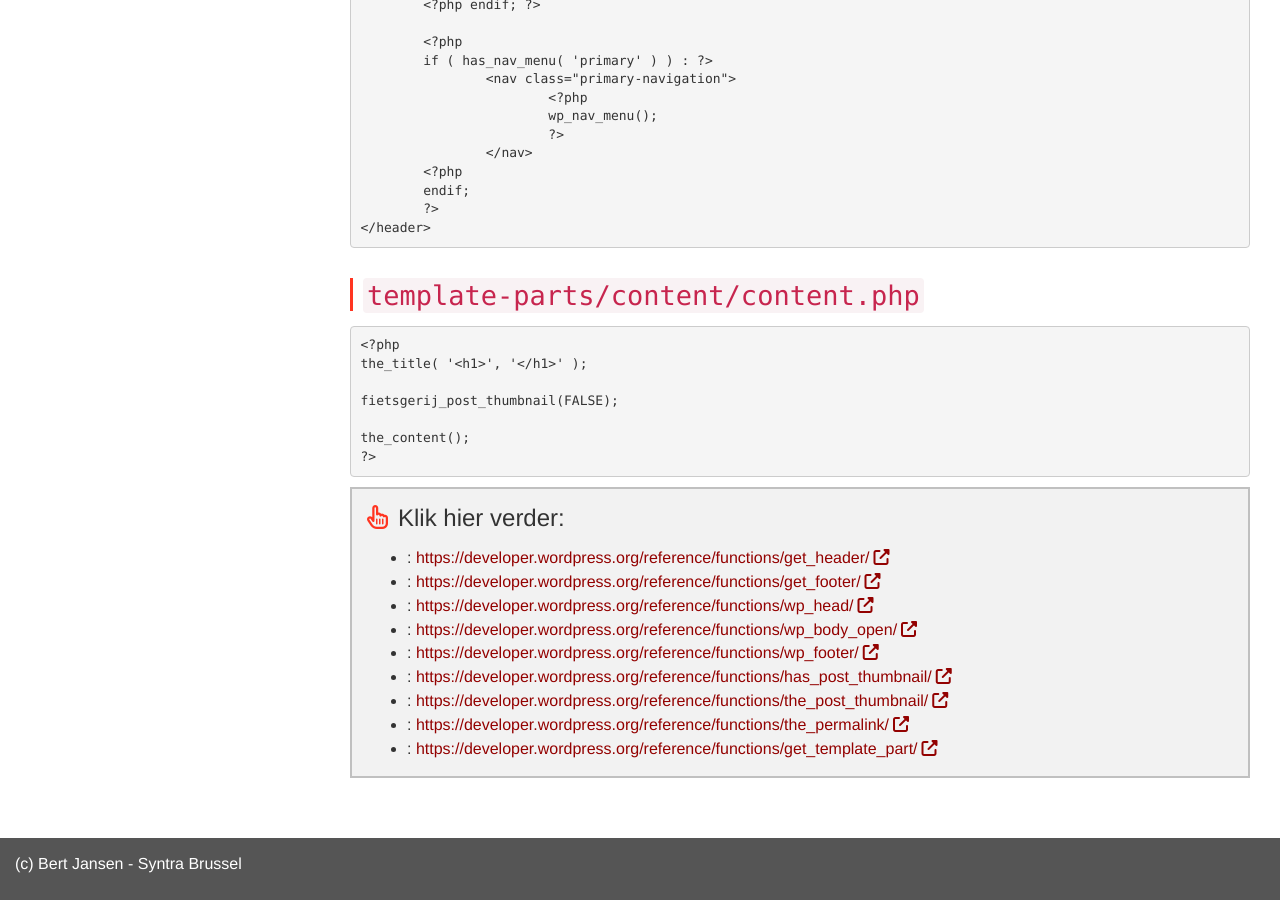
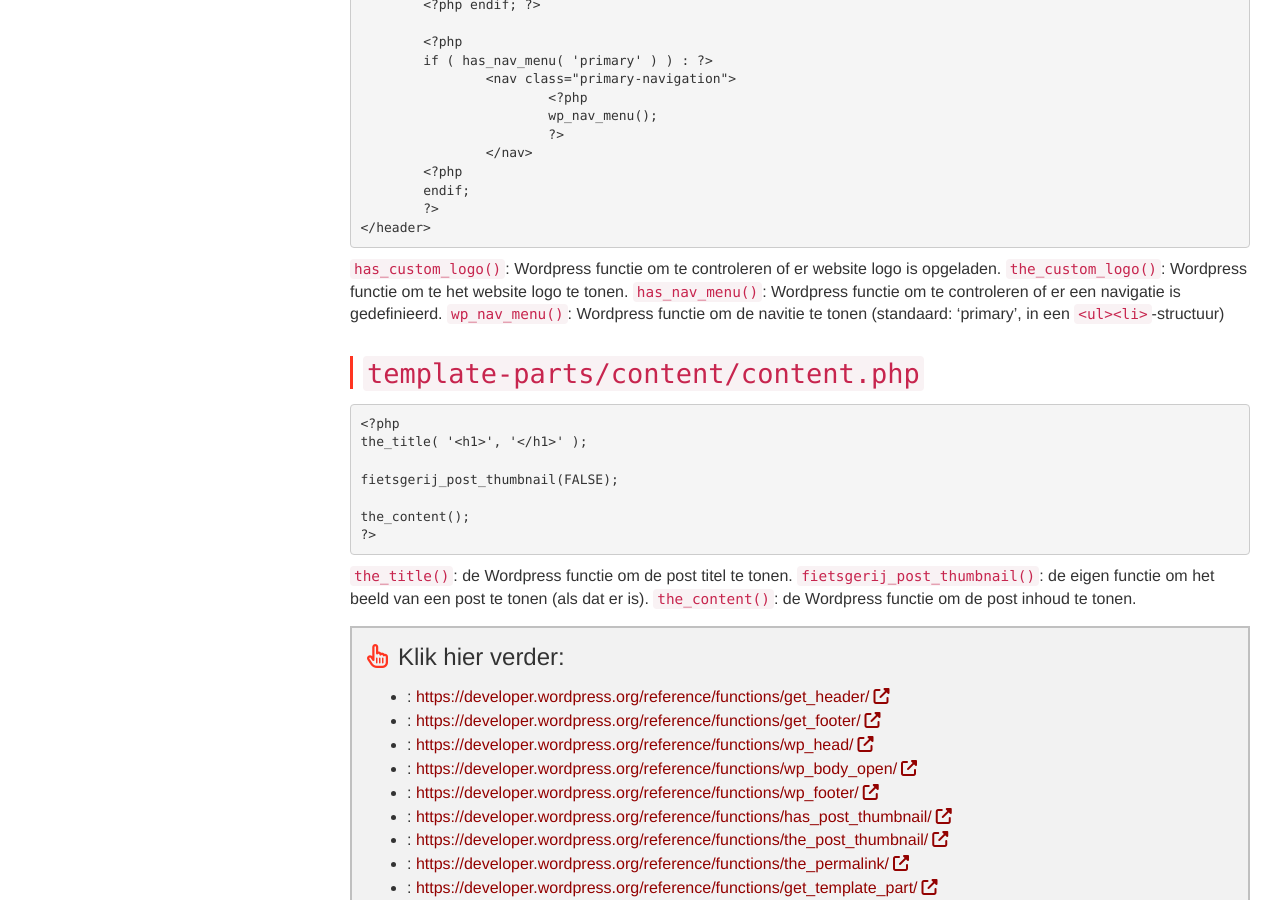
Before and after one commit to Syntra-Brussel/dynamische-webtechnieken, a Jekyll site: the page built from wordpress/thema-van-nul.md, in a window 1280 px wide and 900 px high, scrolled down 3270 px. Built offline with Jekyll 4.4.1, drawn with Linux system fonts in a browser that asks for light colours; nearby versions of some CDN libraries; a script that is not in the unit is left out.

Commit message:
Update thema-van-nul.md

```diff
--- a/wordpress/thema-van-nul.md
+++ b/wordpress/thema-van-nul.md
@@ -185,6 +185,10 @@ get_template_part( 'template-parts/header/site-header' );
 &lt;/header&gt;
 </pre>
 
+<code>has_custom_logo()</code>: Wordpress functie om te controleren of er website logo is opgeladen.
+<code>the_custom_logo()</code>: Wordpress functie om te het website logo te tonen.
+<code>has_nav_menu()</code>: Wordpress functie om te controleren of er een navigatie is gedefinieerd.
+<code>wp_nav_menu()</code>: Wordpress functie om de navitie te tonen (standaard: 'primary', in een <code>&lt;ul&gt;&lt;li&gt;</code>-structuur)
 
 ## <code>template-parts/content/content.php</code>
 <pre>
@@ -196,3 +200,7 @@ fietsgerij_post_thumbnail(FALSE);
 the_content();
 ?&gt;
 </pre>
+
+<code>the_title()</code>: de Wordpress functie om de post titel te tonen.
+<code>fietsgerij_post_thumbnail()</code>: de eigen functie om het beeld van een post te tonen (als dat er is).
+<code>the_content()</code>: de Wordpress functie om de post inhoud te tonen.
```
